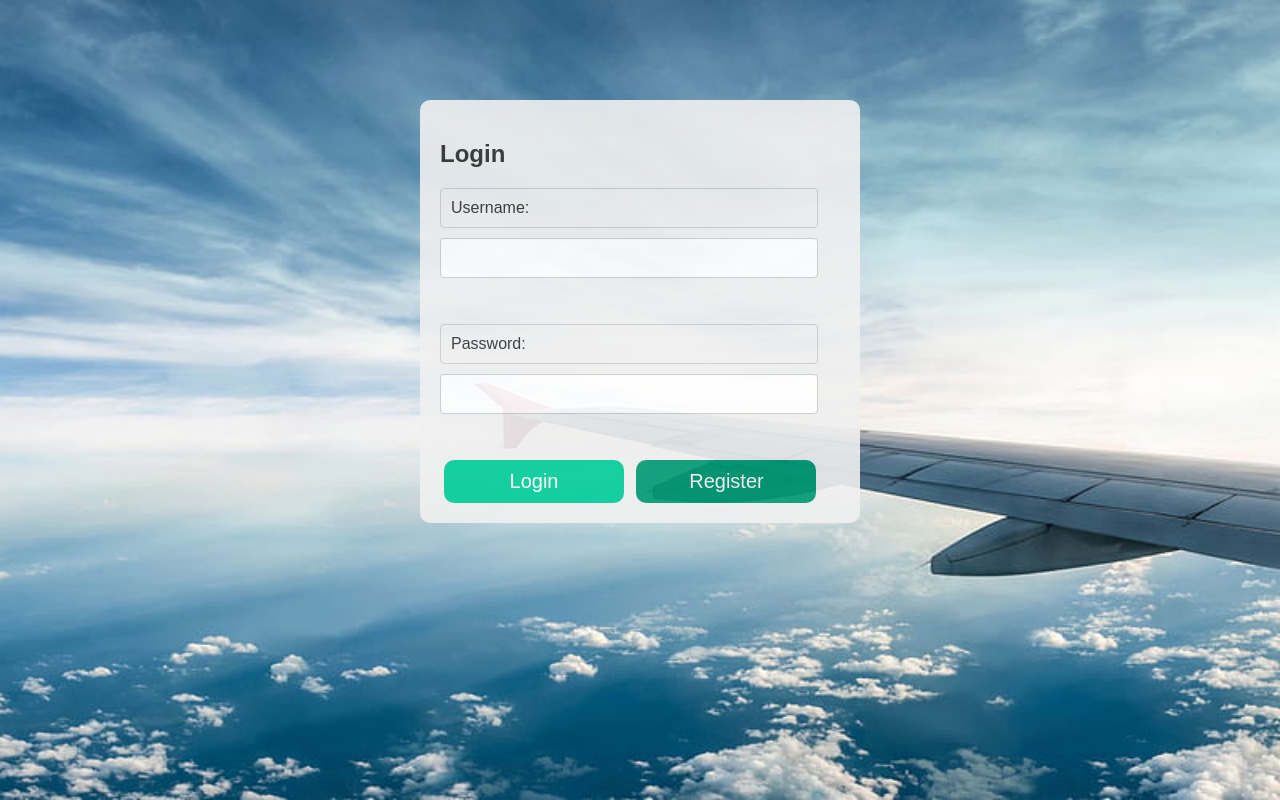
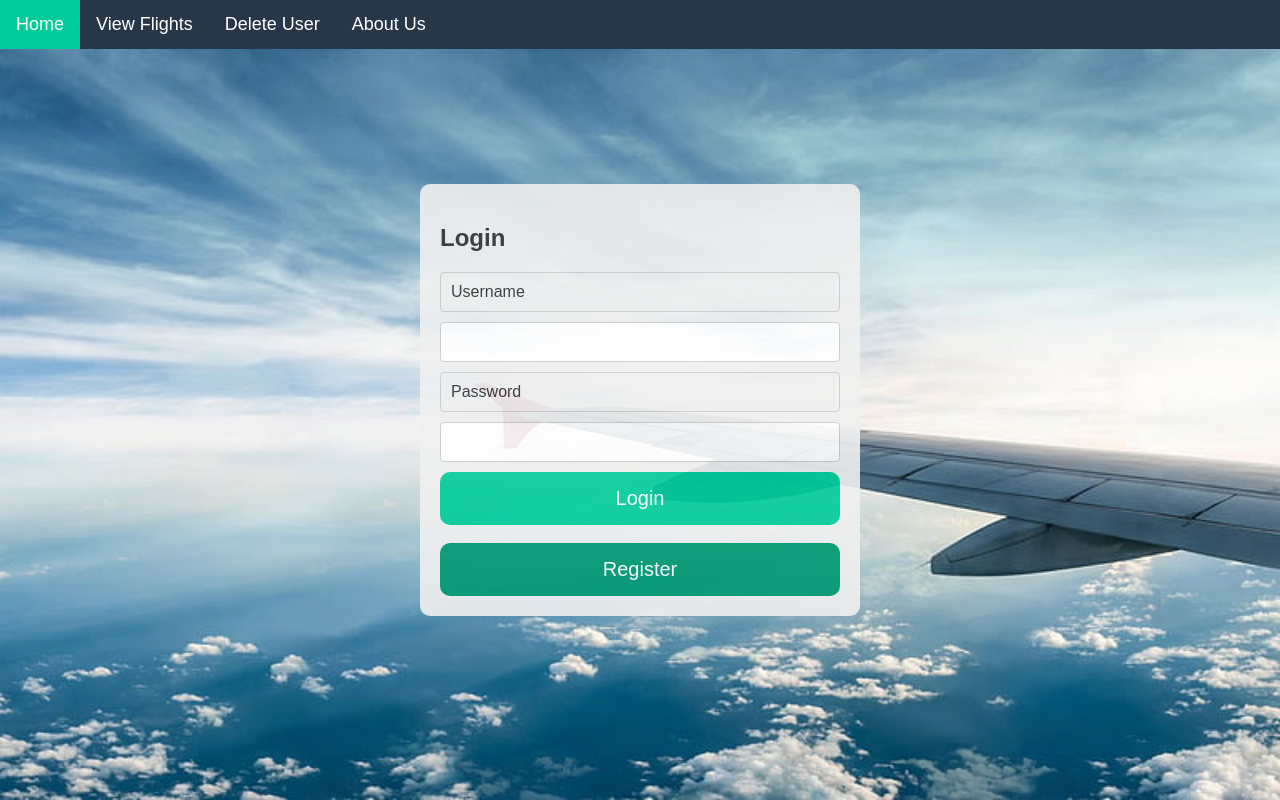
Before and after one commit to AiMeN0425/airlinedbms, a PHP site: page /login.php in a window 1280 px wide. Run offline with PHP 8.4, Linux system fonts and the light colour scheme.

Commit message:
Update login.php

```diff
--- a/login.php
+++ b/login.php
@@ -13,20 +13,52 @@
             margin: 0;
             color: #333;
             text-align: center;
+            display: flex;
+            align-items: center;
+            justify-content: center;
+            height: 100vh;
+        }
+
+        .navbar {
+            background-color: #283747;
+            overflow: hidden;
+            position: fixed; /* Set the navbar to fixed position */
+            width: 100%; /* Full width */
+            top: 0; /* Position it at the top of the page */
+        }
+
+        /* Style the navbar links */
+        .navbar a {
+            float: left;
+            font-size: 18px;
+            color: #fff;
+            text-align: center;
+            padding: 14px 16px;
+            text-decoration: none;
+        }
+
+        /* Change the color of navbar links on hover */
+        .navbar a:hover {
+            background-color: #00cc99;
+            color: #fff;
         }
 
         .login-box {
             background-color: #f0f0f0;
             border-radius: 10px;
             padding: 20px;
-            margin: 100px auto;
+            width: 100%;
             max-width: 400px;
             opacity: 0.9;
             text-align: left;
         }
 
+        h2 {
+            color: #333;
+        }
+
         label, input[type="text"], input[type="password"] {
-            width: calc(100% - 22px);
+            width: 100%;
             padding: 10px;
             box-sizing: border-box;
             border: 1px solid #ccc;
@@ -37,8 +69,8 @@
         }
 
         input[type="submit"], button {
-            width: 45%;
-            padding: 10px;
+            width: 100%;
+            padding: 15px;
             font-size: 20px;
             background-color: #00cc99;
             color: #fff;
@@ -47,8 +79,7 @@
             border: none;
             cursor: pointer;
             display: inline-block;
-            margin: 0 1%;
-            box-sizing: border-box; /* Added */
+            box-sizing: border-box;
         }
 
         button {
@@ -61,17 +92,24 @@
     </style>
 </head>
 <body>
+<div class="navbar">
+        <a href="home.php">Home</a>
+        <a href="flight.php">View Flights</a>
+        <a href="delete_user.html">Delete User</a>
+        <a href="about_us.php">About Us</a>
+    </div>
     <div class="login-box">
         <h2>Login</h2>
-        <form id="login-form" action="process_login.php" method="POST">
-            <!-- Login form fields (username and password) -->
-            <label for="username">Username:</label>
-            <input type="text" name="username" required><br><br>
+        <form action="process_login.php" method="POST">
+            <label for="username">Username</label>
+            <input type="text" name="username" required>
 
-            <label for="password">Password:</label>
-            <input type="password" name="password" required><br><br>
+            <label for="password">Password</label>
+            <input type="password" name="password" required>
+
 
             <input type="submit" value="Login">
+            <br></br>
             <a href="registration.html"><button type="button">Register</button></a>
         </form>
     </div>
```
